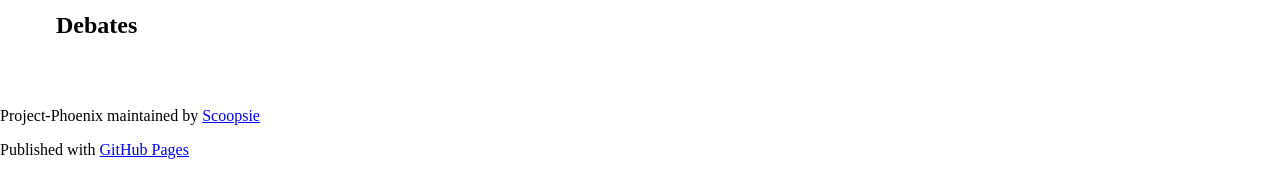
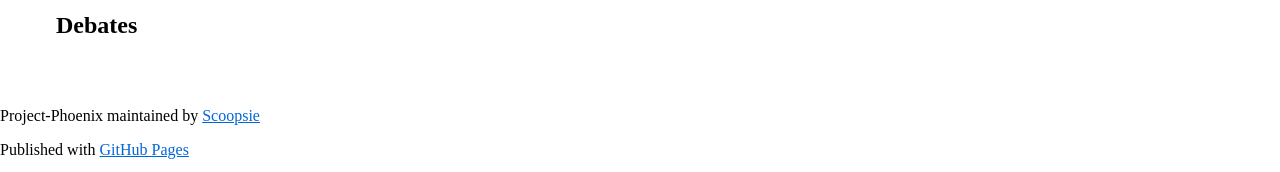
Before and after one commit to Scoopsie/Project-Phoenix, a Jekyll site: the page built from README.md, in a window 1280 px wide and 1400 px high, scrolled down 767 px. Shown: the part 1225-1397 px from the top of the window. Built offline with Jekyll 4.4.1, drawn with Linux system fonts in a browser that asks for light colours; our own code applies the rules of GitHub Pages for plain Markdown files.

Commit message:
Update style.scss

```diff
--- a/assets/css/style.scss
+++ b/assets/css/style.scss
@@ -3,8 +3,13 @@
 
 /* scss variables */
 $color-text-tertiary: #6a737d;
+$color-text-link: #0366d6;
 $color-markdown-blockquote-border: #dfe2e5;
 
+/* Links */
+a {
+  color: $color-text-link;
+}
 
 /* Body */
 body {
```
